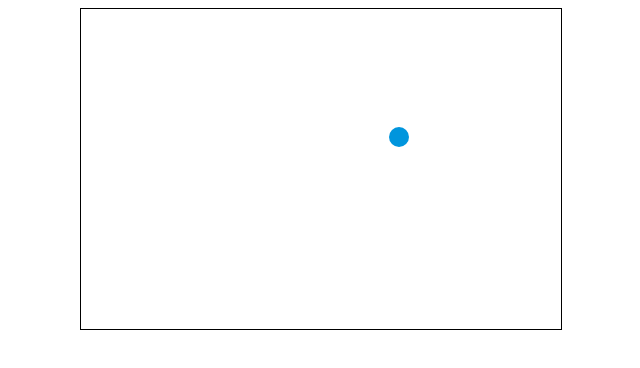
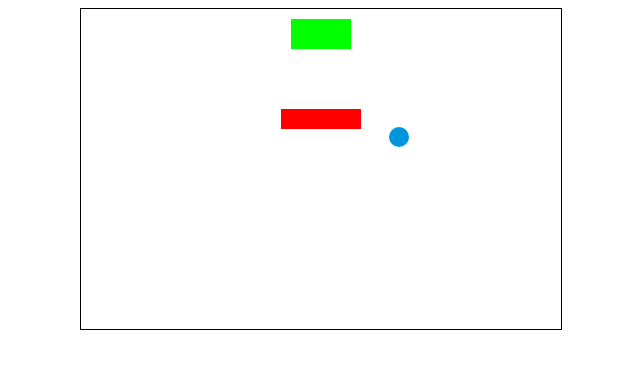
Before and after one commit to Bramvdbrink/games, a plain HTML site: page index.html in a window 1280 px wide. Shown: the whole page, without its empty margins (319-959 px from the left). Drawn offline with Linux system fonts and the light colour scheme.

Commit message:
Update index.html

```diff
--- a/index.html
+++ b/index.html
@@ -3,7 +3,7 @@
 <head>
 <meta charset="UTF-8">
 <meta name="viewport" content="width=device-width, initial-scale=1.0">
-<title>Roll a Ball</title>
+<title>Roll a Ball with Obstacles</title>
 <style>
     canvas {
         border: 1px solid black;
@@ -23,6 +23,14 @@
     let dx = 2;
     let dy = -2;
     const ballRadius = 10;
+    const obstacleWidth = 80;
+    const obstacleHeight = 20;
+    let obstacleX = (canvas.width - obstacleWidth) / 2;
+    let obstacleY = 100;
+    const goalWidth = 60;
+    const goalHeight = 30;
+    const goalX = (canvas.width - goalWidth) / 2;
+    const goalY = 10;
 
     function drawBall() {
         ctx.beginPath();
@@ -32,16 +40,47 @@
         ctx.closePath();
     }
 
+    function drawObstacle() {
+        ctx.beginPath();
+        ctx.rect(obstacleX, obstacleY, obstacleWidth, obstacleHeight);
+        ctx.fillStyle = '#FF0000';
+        ctx.fill();
+        ctx.closePath();
+    }
+
+    function drawGoal() {
+        ctx.beginPath();
+        ctx.rect(goalX, goalY, goalWidth, goalHeight);
+        ctx.fillStyle = '#00FF00';
+        ctx.fill();
+        ctx.closePath();
+    }
+
     function draw() {
         ctx.clearRect(0, 0, canvas.width, canvas.height);
         drawBall();
+        drawObstacle();
+        drawGoal();
         x += dx;
         y += dy;
+
+        // Collision detection with obstacles
+        if (x + dx > obstacleX && x + dx < obstacleX + obstacleWidth && y + dy > obstacleY && y + dy < obstacleY + obstacleHeight) {
+            dy = -dy;
+        }
+
+        // Collision detection with walls
         if (x + dx > canvas.width - ballRadius || x + dx < ballRadius) {
             dx = -dx;
         }
         if (y + dy > canvas.height - ballRadius || y + dy < ballRadius) {
             dy = -dy;
+        }
+
+        // Collision detection with goal
+        if (x > goalX && x < goalX + goalWidth && y > goalY && y < goalY + goalHeight) {
+            alert('Congratulations! You won!');
+            document.location.reload();
         }
     }
 
```
